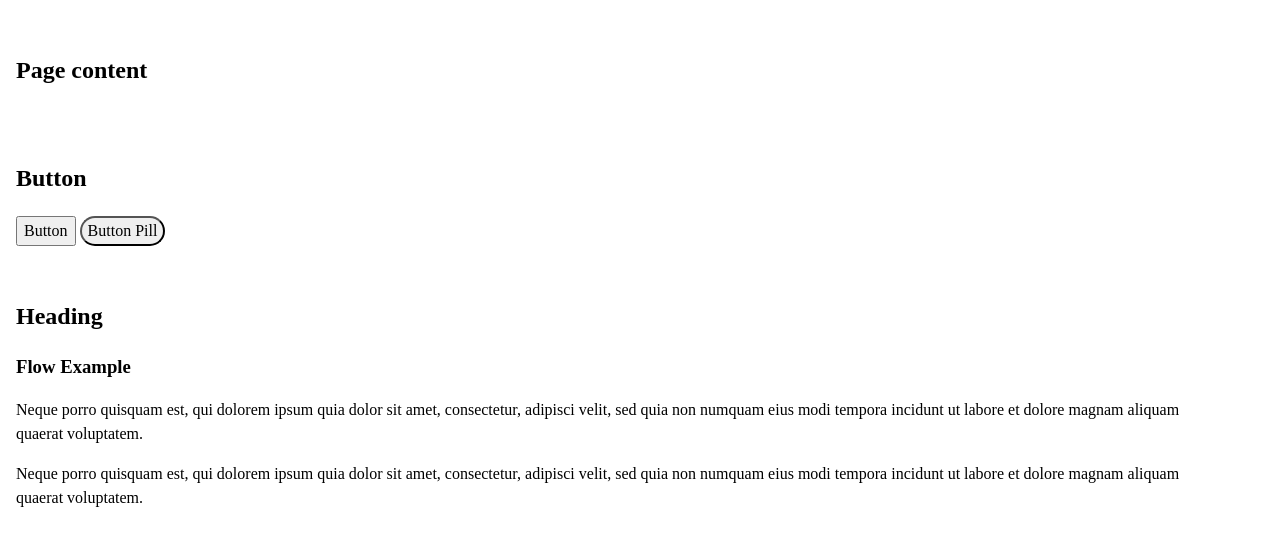
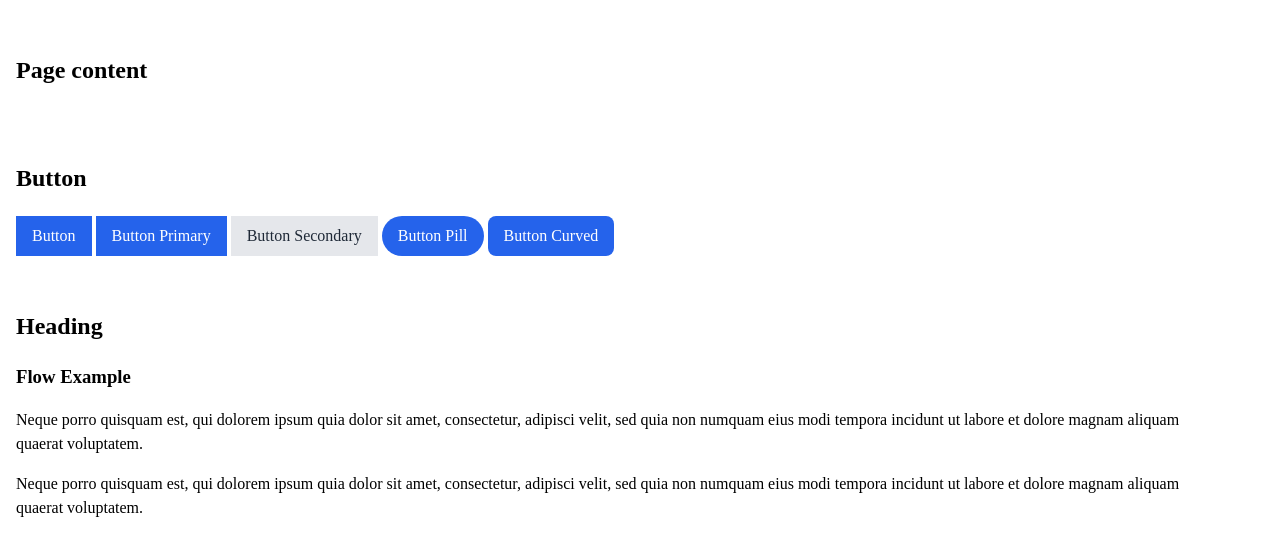
Before and after one commit to hackdanismo/base, a plain HTML site: page index.html in a window 1280 px wide. Drawn offline with Linux system fonts and the light colour scheme.

Commit message:
feat: update the way button components handle styling and themes being applied using CSS properties

```diff
--- a/index.html
+++ b/index.html
@@ -10,6 +10,8 @@
         <link rel="stylesheet" href="styles/reset.css">
         <link rel="stylesheet" href="styles/grid.css">
         <link rel="stylesheet" href="styles/base.css">
+        <!-- Theme -->
+        <link rel="stylesheet" href="styles/theme/default.css">
         <!-- Components -->
         <link rel="stylesheet" href="styles/components/button/button.css">
     </head>
@@ -30,7 +32,10 @@
                     <h2>Button</h2>
 
                     <button type="button" class="button">Button</button>
+                    <button type="button" class="button button--primary">Button Primary</button>
+                    <button type="button" class="button button--secondary">Button Secondary</button>
                     <button type="button" class="button button--pill">Button Pill</button>
+                    <button type="button" class="button button--curved">Button Curved</button>
                 </div>
             </section>
 
--- a/styles/components/button/button.css
+++ b/styles/components/button/button.css
@@ -4,13 +4,17 @@
         text-decoration: none;
         text-align: center;
         cursor: pointer;
-    }
-
-    /*
-     * Example: <button type="button" class="button button--pill">Button</button>
-     */
-    .button--pill {
-        /* Create a smooth rounded border to display as a pill-like button. */
-        border-radius: 9999px;
+        /* Transition using value from the theme/default.css file or default to fallback value specified here. */
+        transition: var(--btn-transition, all 0.2s ease);
+        /* Background color using value from the theme/default.css file or default to fallback value specified here. */
+        background-color: var(--btn-bg, #2563eb);
+        /* Text/Label color using value from the theme/default.css file or default to fallback value specified here. */
+        color: var(--btn-color, #fff);
+        /* Border set using value from the theme/default.css file or default to fallback value specified here. */
+        border: var(--btn-border, 0);
+        /* Border Radius set using value from the theme/default.css file or default to fallback value specified here. */
+        border-radius: var(--btn-border-radius, 0);
+        /* Padding using value from the theme/default.css file or default to fallback value specified here. */
+        padding: var(--btn-padding, 0.5rem 1rem);
     }
 }
--- /dev/null
+++ b/styles/theme/default.css
@@ -0,0 +1,58 @@
+/*
+ * Theme: Default
+ * Pass values into components using this theme file and CSS properties.
+ * If no values are passed, the component will default to fallback values.
+ */
+@layer button {
+    /* Button default state. */
+    .button {
+        /* Button padding. */
+        --btn-padding: 0.5rem 1rem;
+        /* Button transition on hover. */
+        --btn-transition: all 0.2s ease;
+        /* No border by default on button. */
+        --btn-border: 0;
+    }
+
+    /* Button hover state. */
+    .button:hover {
+        /* Set background color or default to the value specified here. */
+        --btn-bg: var(--btn-hover, #1d4ed8);
+    }
+
+    /*
+     * Example: <button type="button" class="button button--curved">Button</button>
+     */
+    .button--curved {
+        /* Create a smooth rounded border on the button. */
+        --btn-border-radius: 0.5rem;    /* 8px */
+    }
+
+    /*
+     * Example: <button type="button" class="button button--pill">Button</button>
+     */
+    .button--pill {
+        /* Create a smooth rounded border to display as a pill-like button. */
+        --btn-border-radius: 9999px;
+    }
+
+    /* Primary button styling. */
+    .button--primary {
+        /* Background color. */
+        --btn-bg: #2563eb;
+        /* Hover background color. */
+        --btn-hover: #1d4ed8;
+        /* Label/Text color. */
+        --btn-color: #fff;
+    }
+
+    /* Secondary button styling. */
+    .button--secondary {
+        /* Background color. */
+        --btn-bg: #e5e7eb;
+        /* Hover background color. */
+        --btn-hover: #d1d5db;
+        /* Label/Text color. */
+        --btn-color: #1f2937;
+    }
+}
```
